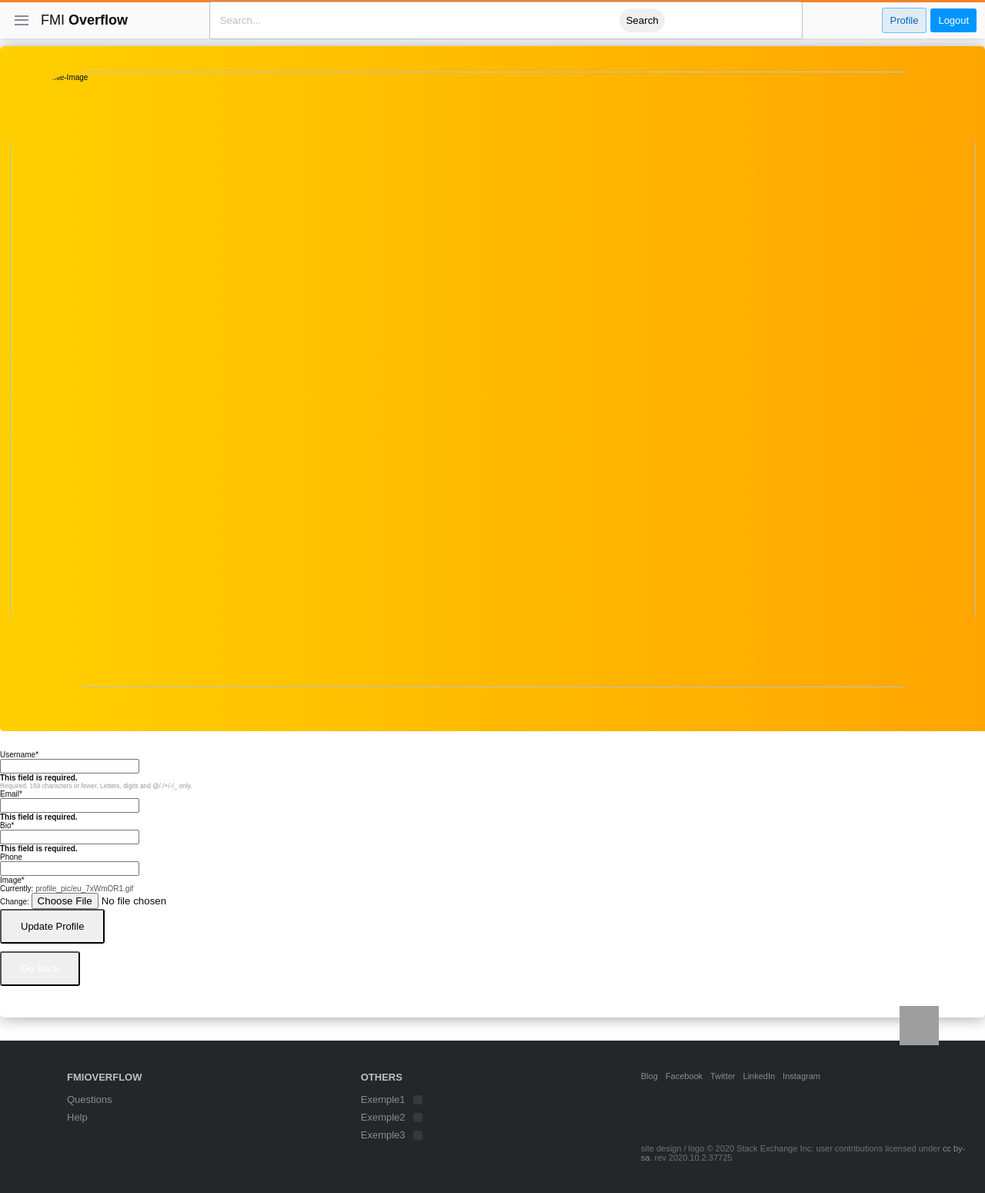
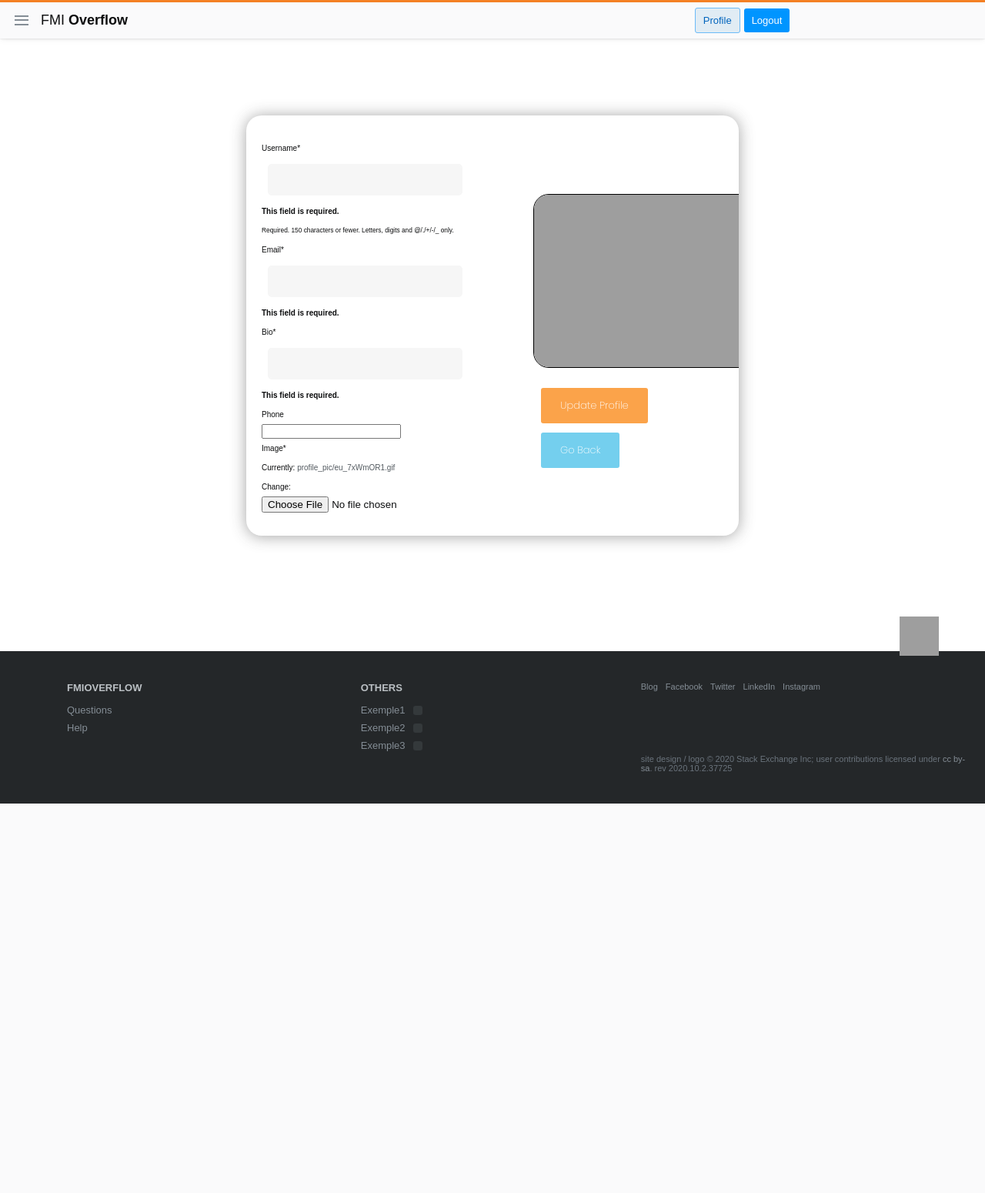
Before and after one commit to alexandra-burca/FMIOverflow, a Django app: page /profile/update in a window 1280 px wide. Shown: the whole page at 77% size. After the commit the page ends 1044 px from the top, so only its background shows below. Run offline with Django 4.2, Linux system fonts and the light colour scheme; a user stored in the database is signed in; data comes from the database, SQL or seed files in the repository; both versions use the stored data as it was after the commit; some libraries are stand-ins or nearby versions; grey boxes are pictures that could not be loaded.

Commit message:
profile update

```diff
--- a/stackprj/stackusers/templates/stackusers/profile_update.html
+++ b/stackprj/stackusers/templates/stackusers/profile_update.html
@@ -2,7 +2,6 @@
 {% load crispy_forms_tags %}
 {% block content %}
 
-<!DOCTYPE html>
 <html lang="en">
 <head>
     <meta charset="UTF-8">
@@ -15,189 +14,171 @@
     <style>
         body {
             background-color: #ffff
-        /* background: linear-gradient(230deg, orange 0%, yellow 100%); */
-
-    }
-
-    .padding {
-        padding-top: 6rem !important
-    }
-
-    .user-card-full {
-        overflow: hidden
-    }
-
-    .card {
-        border-radius: 5px;
-        -webkit-box-shadow: 0 1px 20px 0 rgba(69, 90, 100, 0.08);
-        box-shadow: 0 1px 20px 0 rgba(53, 53, 53, 0.452);
-        border: none;
-        margin-bottom: 30px
-    }
-
-    .m-r-0 {
-        margin-right: 0px
-    }
-
-    .m-l-0 {
-        margin-left: 0px
-    }
-
-    .user-card-full .user-profile {
-        border-radius: 5px 0 0 5px
-    }
-
-    .bg-c-lite-green {
-        background: -webkit-gradient(linear, left top, right top, from(#f29263), to(#ee5a6f));
-        background: linear-gradient(to right, rgb(255, 208, 0), orange)
-    }
-
-    .user-profile {
-        padding: 20px 0
-    }
-
-    .card-block {
-        padding: 1.25rem
-    }
-
-    .m-b-25 {
-        margin-bottom: 25px
         }
 
         .img-radius {
-        border-radius: 100px
+            border-radius: 20px;
+            width: 300px;
+            heigth: 300px;
+            margin-bottom:10px;
+            margin-right:20px;
+            margin-top: 20px;
         }
-    @media only screen and (min-width: 1400px) {
-        .img-radius {
-        border-radius: 100px
-    }
-    }
+
         h6 {
-        font-size: 13px;
+            font-size: 15px;
             font-family: 'Poppins', sans-serif;
 
         }
 
-    .card .card-block p {
-        line-height: 25px
+        p1 {
+            font-size:16px;
+            font-family: 'Poppins', sans-serif;
         }
 
         @media only screen and (min-width: 1400px) {
             p {
-            font-size: 14px
+                font-size: 17px
             }
         }
 
-    .card-block {
-        padding: 1.25rem
+        .btn-update {
+            background-color: #fba34a;
+            font-size: 13px;
+            border: none;
+            color: black;
+            font-family: 'Poppins', sans-serif;
+            margin: 6px 20px;
+        }
+        .btn-update:hover {
+        background-color: #d67200;
         }
 
-    .b-b-default {
-        border-bottom: 1px solid #e0e0e0
+        .btn-question {
+            background-color: #74cfee;
+            font-size: 13px;
+            border: none;
+            color: black;
+            font-family: 'Poppins', sans-serif;
+            margin: 6px 20px;
+        }
+        .btn-question:hover {
+        background-color: #559abe;
         }
 
-    .m-b-20 {
-        margin-bottom: 20px
+        .line {
+         bottom: 0;
+         left: 0;
+         width: 100%;
+         height: 1px;
+         background-color: grey;
         }
 
-    .p-b-5 {
-        padding-bottom: 5px !important
+        .centered-container {
+            display: flex;
+            justify-content: center;
+            align-items: center;
+            overflow: hidden;
+            width: 50%;
+            padding: 20px;
+            margin: auto;
+
+            border-radius: 20px;
+            -webkit-box-shadow: 0 1px 20px 0 rgba(69, 90, 100, 0.08);
+            box-shadow: 0 1px 20px 0 rgba(53, 53, 53, 0.452);
+            border: none;
+            margin-bottom: 30px;
+            line-height: 25px;
+
         }
 
-    .card .card-block p {
-        line-height: 25px
+        .info-container {
+            /* Add any desired styling for the bio container */
         }
 
-    .m-b-10 {
-        margin-bottom: 10px
+    .nav-search{
+    display: none;
 }
 
-    .text-muted {
-        color: #919aa3 !important
+/* FORM TYPOGRAPHY*/
+
+input[type=button], input[type=submit], input[type=reset]  {
+  background-color: #f48024;
+    font-family: "Poppins", sans-serif;
+  border: none;
+  color: white;
+  padding: 10px 50px;
+  text-align: center;
+  text-decoration: none;
+  display: inline-block;
+  text-transform: uppercase;
+  font-size: 15px;
+  -webkit-box-shadow: 0 10px 30px 0 rgba(95,186,233,0.4);
+  box-shadow: 0 10px 30px 0 rgba(95,186,233,0.4);
+  -webkit-border-radius: 5px 5px 5px 5px;
+  border-radius: 5px 5px 5px 5px;
+  margin: 5px 20px 40px 20px;
+  -webkit-transition: all 0.3s ease-in-out;
+  -moz-transition: all 0.3s ease-in-out;
+  -ms-transition: all 0.3s ease-in-out;
+  -o-transition: all 0.3s ease-in-out;
+  transition: all 0.3s ease-in-out;
 }
 
-    .b-b-default {
-        border-bottom: 1px solid #e0e0e0
+input[type=button]:active, input[type=submit]:active, input[type=reset]:active  {
+  -moz-transform: scale(0.95);
+  -webkit-transform: scale(0.95);
+  -o-transform: scale(0.95);
+  -ms-transform: scale(0.95);
+  transform: scale(0.95);
+}
+input[type=text], input[type=email], input[type=password] {
+  background-color: #f6f6f6;
+  border: none;
+  color: #0d0d0d;
+  padding: 10px;
+  text-align: left;
+  text-decoration: none;
+  display: inline-block;
+  font-size: 15px;
+  margin: 8px;
+  width: 100%;
+  border: 2px solid #f6f6f6;
+  -webkit-transition: all 0.5s ease-in-out;
+  -moz-transition: all 0.5s ease-in-out;
+  -ms-transition: all 0.5s ease-in-out;
+  -o-transition: all 0.5s ease-in-out;
+  transition: all 0.5s ease-in-out;
+  -webkit-border-radius: 5px 5px 5px 5px;
+  border-radius: 5px 5px 5px 5px;
 }
 
-    .f-w-600 {
-        font-weight: 600
-    }
-
-    .m-b-20 {
-        margin-bottom: 20px
-    }
-
-    .m-t-40 {
-        margin-top: 20px
-    }
-
-    .p-b-5 {
-        padding-bottom: 5px !important
-    }
-
-    .m-b-10 {
-        margin-bottom: 10px
-    }
-
-    .m-t-40 {
-        margin-top: 20px
-    }
-
-    .user-card-full .social-link li {
-        display: inline-block
-    }
-
-    .user-card-full .social-link li a {
-        font-size: 20px;
-        margin: 0 10px 0 0;
-        -webkit-transition: all 0.3s ease-in-out;
-        transition: all 0.3s ease-in-out
-    }
     </style>
 </head>
+
 <body>
-    <div class="page-content page-container" id="page-content">
-        <div class="padding">
-            <div class="row  d-flex justify-content-center">
-                <div class="col-xl-6 col-md-12">
-                    <div class="card user-card-full">
-                        <div class="row m-l-0 m-r-0">
-                            <div class="col-sm-4 bg-c-lite-green user-profile">
-                                <div class="card-block text-center text-white">
-                                    <div class="m-b-25"> <img src="" class="img-radius" alt="User-Profile-Image"> </div>
-                                    <h6 class="f-w-600" style="font-size: 24px; color: black;"></h6>
-                                    <p style="font-size: 14px; color: black;"></p> <i class=" mdi mdi-square-edit-outline feather icon-edit m-t-10 f-16"></i>
-                                </div>
-                            </div>
-                            <div class="col-sm-8">
-                                <div class="card-block">
-                                    </div>
+ <div style="margin-top:150px;"> </div>
+
+ <div class="centered-container">
+    <div class="info-container" style="margin-top:10px;margin-bottom:10px">
             <form action="" method="POST" enctype="multipart/form-data">
-
                 {% csrf_token %}
                 {{u_form|crispy}}
                 {{p_form|crispy}}
-                                        <button class="btn btn-success" id="logout-btn" type="submit">Update Profile</button>
             </form>
-                                    <div style="margin-top: 10px;">
-<!--                                            <button class="btn btn-success" id="logout-btn" type="submit">Update Profile</button>-->
-                                        <button class="btn btn-secondary" id="logout-btn" type="submit"><a id="fa" href="" style="color: white; text-decoration: none;">Go Back</a></button>
      </div>
-                                    <ul class="social-link list-unstyled m-t-40 m-b-10">
-                                        <li><a href="#!" data-toggle="tooltip" data-placement="bottom" title="" data-original-title="facebook" data-abc="true"><i class="mdi mdi-facebook feather icon-facebook facebook" aria-hidden="true"></i></a></li>
-                                        <li><a href="#!" data-toggle="tooltip" data-placement="bottom" title="" data-original-title="twitter" data-abc="true"><i class="mdi mdi-twitter feather icon-twitter twitter" aria-hidden="true"></i></a></li>
-                                        <li><a href="#!" data-toggle="tooltip" data-placement="bottom" title="" data-original-title="instagram" data-abc="true"><i class="mdi mdi-instagram feather icon-instagram instagram" aria-hidden="true"></i></a></li>
-                                    </ul>
+     <div class="info-container>">
+           <img src="{{ user.profile.image.url }}" class="img-radius" style="border:1px solid black;margin-left:100px" alt="User-Profile-Image">
+                <div style="margin-top:10px; margin-left:90px">
+                    <button class="btn btn-update" type="submit" style="color: white;"> Update Profile </button>
+                    <button class="btn btn-question" type="submit"><a href="{% url 'profile' %}" style="color: white;">Go Back</a> </button>
                 </div>
      </div>
  </div>
-                    </div>
-                </div>
-            </div>
-        </div>
-    </div>
+
+<div style="margin-bottom:150px"></div>
+
 </body>
-</html>
+
 
 {% endblock content %}
```
Also changed, not shown: stackprj/stackusers/templates/stackusers/profile.html (+141 -25 lines), stackprj/db.sqlite3. Lines whose indentation alone changed are shown as unchanged.
